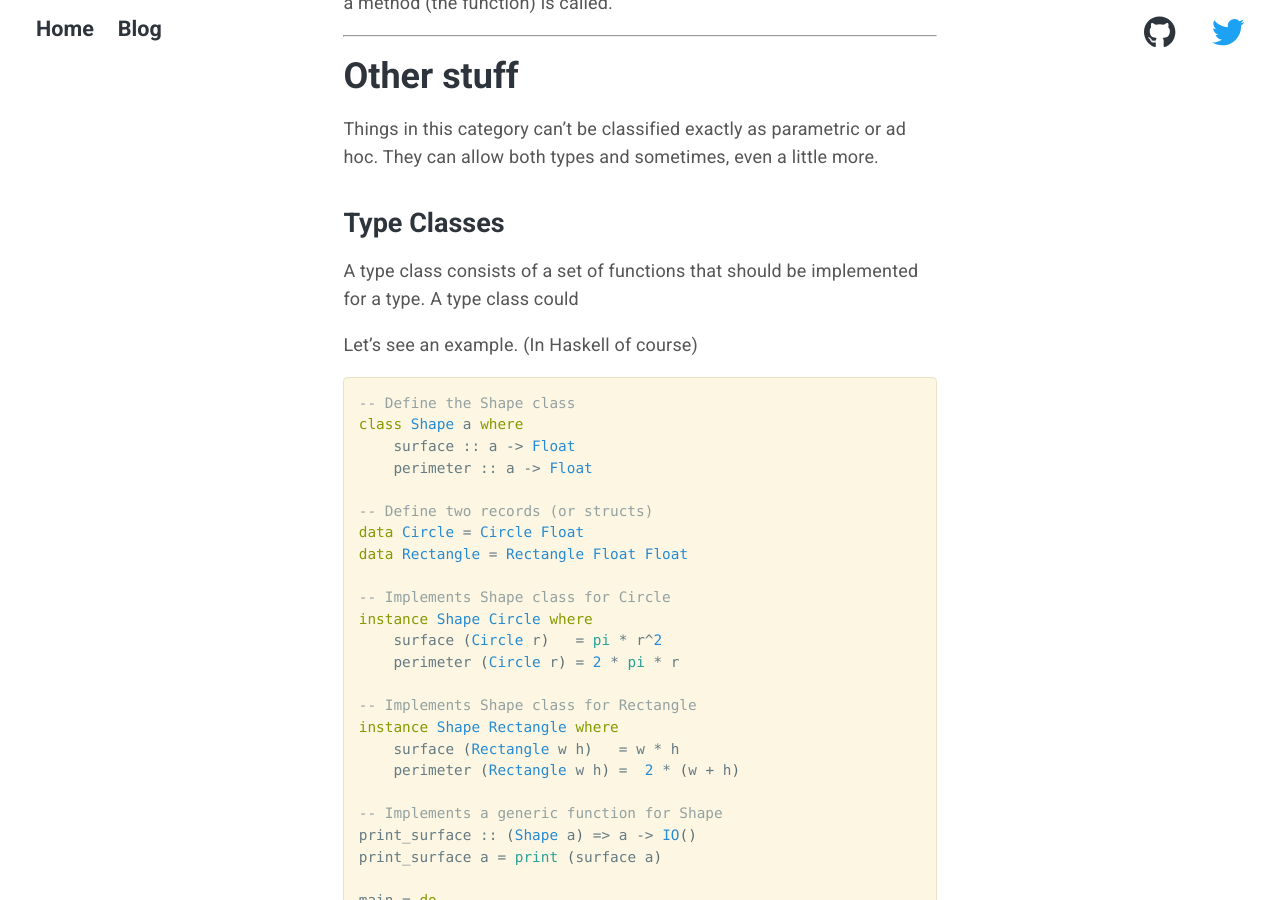
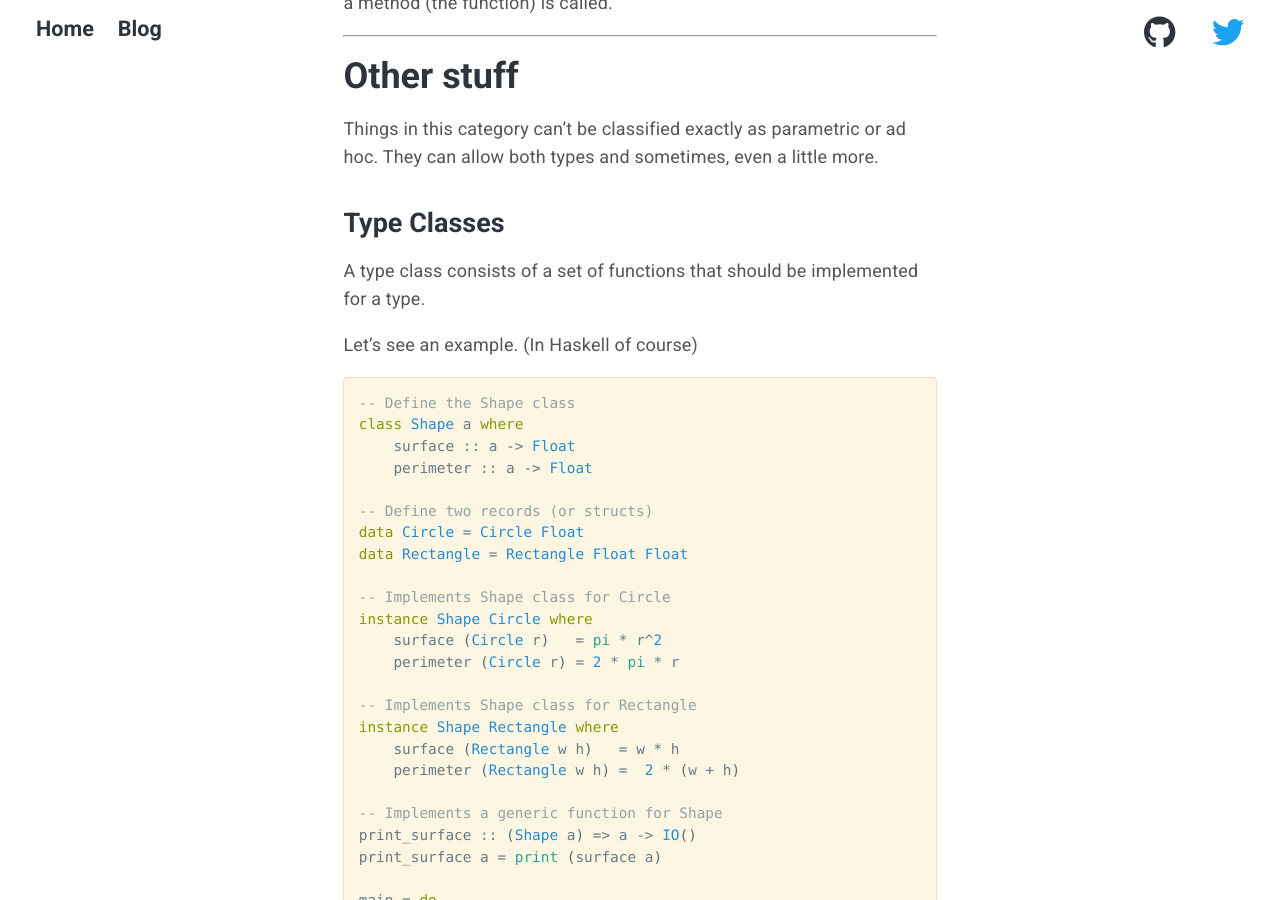
Before and after one commit to amzamora/amzamora.github.io, a Jekyll site: the page built from _posts/2020-05-26-understanding-polymorphism.md, in a window 1280 px wide and 900 px high, scrolled down 7103 px. Built offline with Jekyll 4.4.1, drawn with Linux system fonts in a browser that asks for light colours; comment, search, counter and statistics services are not loaded.

Commit message:
Update 2020-05-26-understanding-polymorphism.md

```diff
--- a/_posts/2020-05-26-understanding-polymorphism.md
+++ b/_posts/2020-05-26-understanding-polymorphism.md
@@ -235,7 +235,7 @@ Things in this category can't be classified exactly as parametric or ad hoc. The
 
 ### Type Classes
 
-A type class consists of a set of functions that should be implemented for a type. A type class could
+A type class consists of a set of functions that should be implemented for a type.
 
 Let's see an example. (In Haskell of course)
 
```
